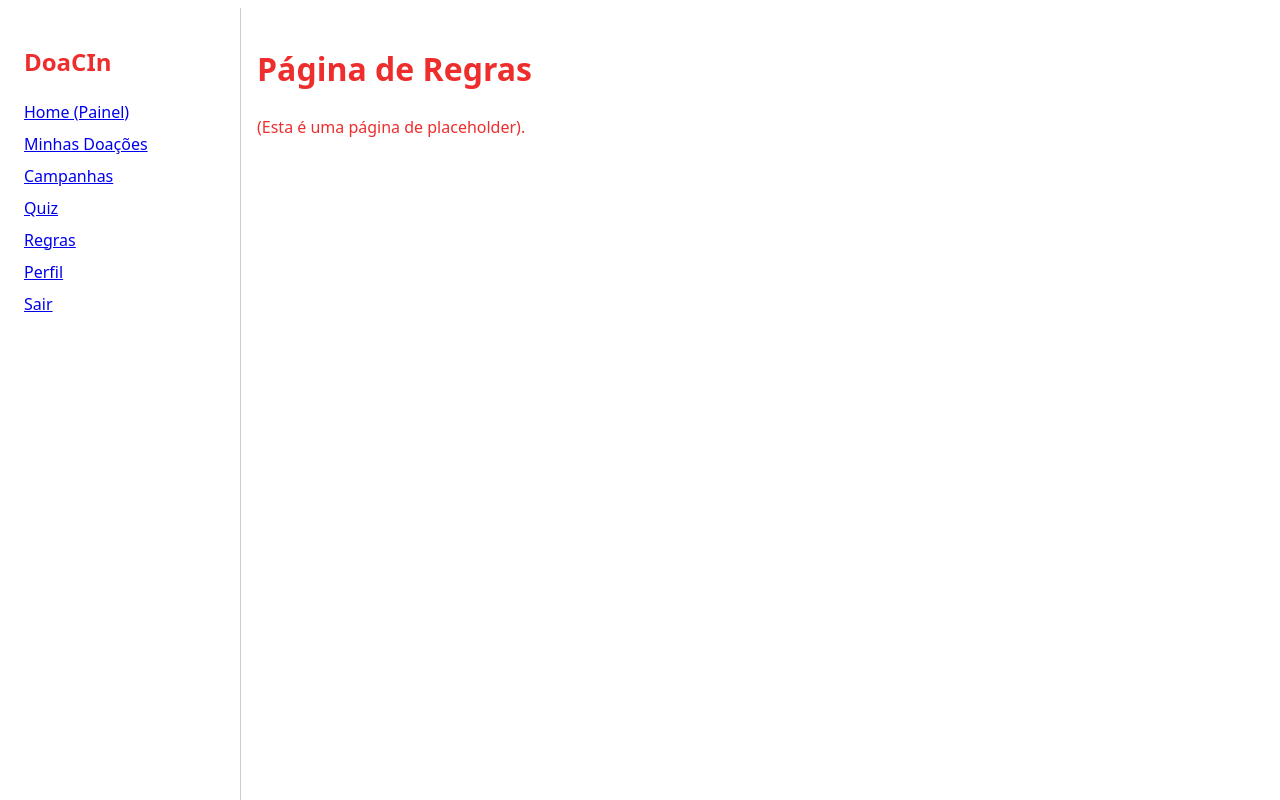
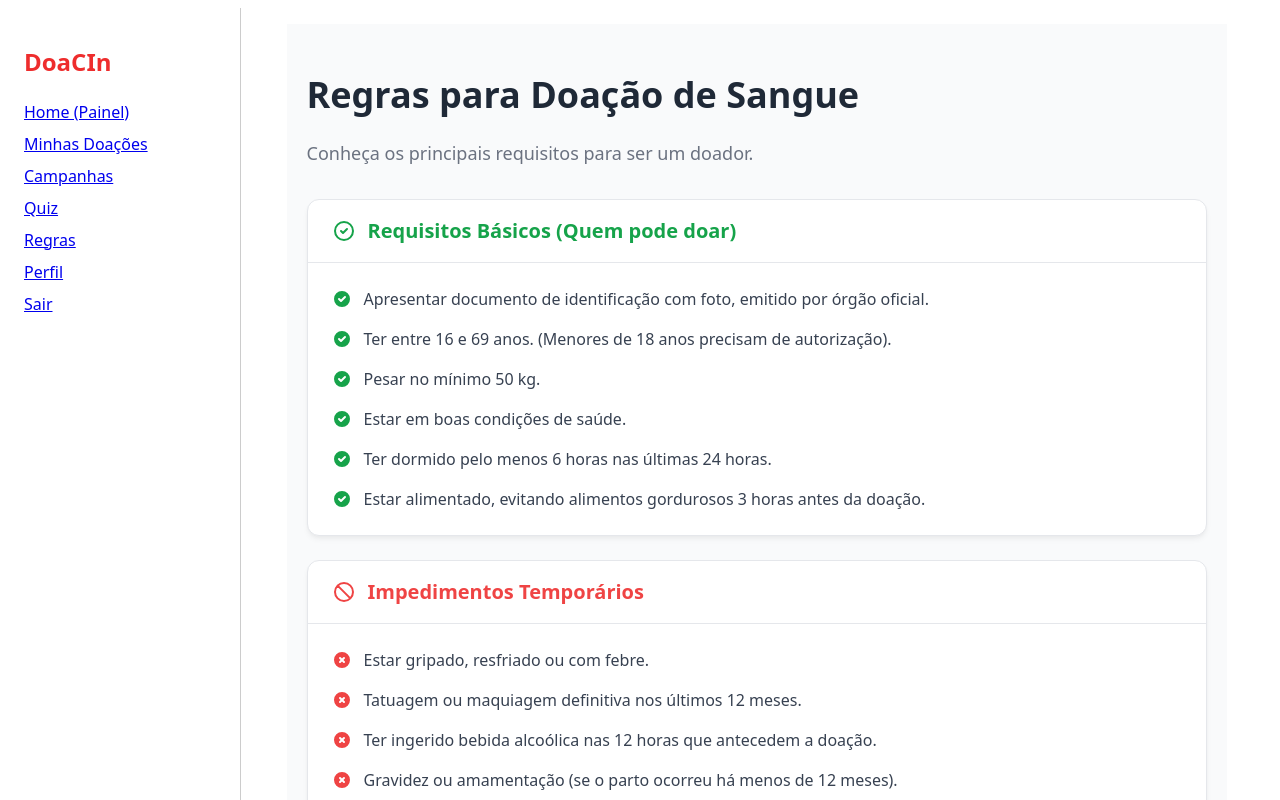
Before and after one commit to luizneto27/DoaCin, a React (Vite) app: page /regras in a window 1280 px wide. Shown: the top 800 px of the page. Built offline with nearby package versions, Linux system fonts and the light colour scheme.

Commit message:
correções + rulespage

```diff
--- a/src/components/DonationCooldown.jsx
+++ b/src/components/DonationCooldown.jsx
@@ -32,7 +32,7 @@ function DonationCooldown({
 
   // 0. Verifica se o perfil está completo
   const age = getAge(birthDate);
-  const isWeightOk = weight && weight >= 50;
+  const isWeightOk = weight != null && weight >= 50;
   const isGenderSet = genero === 'M' || genero === 'F';
 
   if (!isWeightOk || !birthDate || !isGenderSet) {
@@ -63,7 +63,7 @@ function DonationCooldown({
           Atualmente, você está fora dessa faixa etária.
         </p>
       </div>
-    )
+    );
   }
 
   // 2. Caso: Sem doações (Novo usuário elegível)
--- a/src/pages/HomePage.jsx
+++ b/src/pages/HomePage.jsx
@@ -2,10 +2,10 @@ import React, { useEffect, useState } from "react";
 import StatCard from "../components/StatCard.jsx";
 import QRCode from "../components/QRCode.jsx";
 import { useDashboard } from "../context/DashboardContext.jsx";
-import { authFetch } from "../../services/api.js";
+import { authFetch } from "../../services/api";
 import DonationCooldown from "../components/DonationCooldown.jsx"; // 1. Importar
 
-//calcular tempo parqa a prox doacao (FUNÇÃO REMOVIDA, pois a lógica agora está no DonationCooldown)
+//calcular tempo para a prox doacao (FUNÇÃO REMOVIDA, pois a lógica agora está no DonationCooldown)
 // function getNextDonationDate(dateString) {
 // ...
 // }
@@ -23,7 +23,7 @@ function HomePage() {
         parsedData = JSON.parse(saved);
         setDashboardData(parsedData);
         // Considera carregado se tiver os dados, mas revalida se estiverem incompletos
-        if (parsedData.genero !== null && parsedData.weight !== null && parsedData.birthDate !== null) {
+        if (parsedData.genero != null && parsedData.weight != null && parsedData.birthDate != null) {
           setLoading(false);
         } else {
           // Força a busca se os dados essenciais para o cooldown estiverem faltando
@@ -63,7 +63,7 @@ function HomePage() {
 
   // 4. Indicador de loading ATUALIZADO
   // Espera até que tenhamos os dados buscados (ou do cache) para carregar
-  if (loading && dashboardData.genero === null) { // Verifica um dado que vem da API
+  if (loading && dashboardData.genero == null) { // Verifica um dado que vem da API
     //indicador de loading
     return <div>Carregando painel...</div>;
   }
--- a/src/pages/RulesPage.jsx
+++ b/src/pages/RulesPage.jsx
@@ -1,19 +1,207 @@
-// Página de conteúdo estático.
-// ● Pode ser implementada com componentes de "Accordion" ou "Collapse" (MUI, ou
-// customizados) para as seções "Requisitos Básicos", "Impedimentos Temporários", etc.
-// ● Os dados podem estar "hardcoded" no componente React ou virem de um JSON
-// estático.
+import React from 'react';
+
+/**
+ * Componente interno para renderizar um item da lista de regras.
+ * Ele usa um ícone (SVG) e o texto.
+ */
+const RuleItem = ({ text, iconType = 'check' }) => {
+  const icons = {
+    check: (
+      <svg style={styles.iconCheck} xmlns="http://www.w3.org/2000/svg" viewBox="0 0 20 20" fill="currentColor">
+        <path fillRule="evenodd" d="M10 18a8 8 0 100-16 8 8 0 000 16zm3.707-9.293a1 1 0 00-1.414-1.414L9 10.586 7.707 9.293a1 1 0 00-1.414 1.414l2 2a1 1 0 001.414 0l4-4z" clipRule="evenodd" />
+      </svg>
+    ),
+    block: (
+       <svg style={styles.iconBlock} xmlns="http://www.w3.org/2000/svg" viewBox="0 0 20 20" fill="currentColor">
+        <path fillRule="evenodd" d="M10 18a8 8 0 100-16 8 8 0 000 16zM8.707 7.293a1 1 0 00-1.414 1.414L8.586 10l-1.293 1.293a1 1 0 101.414 1.414L10 11.414l1.293 1.293a1 1 0 001.414-1.414L11.414 10l1.293-1.293a1 1 0 00-1.414-1.414L10 8.586 8.707 7.293z" clipRule="evenodd" />
+      </svg>
+    )
+  };
+
+  return (
+    <li style={styles.listItem}>
+      {icons[iconType]}
+      <span style={styles.listText}>{text}</span>
+    </li>
+  );
+};
+
+/**
+ * Componente interno para renderizar uma seção (cartão) de regras.
+ */
+const RuleSection = ({ title, icon, children, titleColor }) => {
+  return (
+    <div style={styles.sectionCard}>
+      <h2 style={{...styles.sectionTitle, color: titleColor}}>
+        {icon}
+        {title}
+      </h2>
+      <ul style={styles.list}>
+        {children}
+      </ul>
+    </div>
+  );
+};
+
+// --- Ícones SVG para os Títulos das Seções ---
+const IconCheckCircle = () => (
+  <svg style={styles.titleIcon} xmlns="http://www.w3.org/2000/svg" fill="none" viewBox="0 0 24 24" stroke="currentColor">
+    <path strokeLinecap="round" strokeLinejoin="round" strokeWidth={2} d="M9 12l2 2 4-4m6 2a9 9 0 11-18 0 9 9 0 0118 0z" />
+  </svg>
+);
+
+const IconBlockCircle = () => (
+  <svg style={styles.titleIcon} xmlns="http://www.w3.org/2000/svg" fill="none" viewBox="0 0 24 24" stroke="currentColor">
+     <path strokeLinecap="round" strokeLinejoin="round" strokeWidth={2} d="M18.364 18.364A9 9 0 005.636 5.636m12.728 12.728A9 9 0 015.636 5.636m12.728 12.728L5.636 5.636" />
+  </svg>
+);
 
 
-import React from 'react';
+// --- Página Principal de Regras ---
 
 function RulesPage() {
+  // Conteúdo extraído das capturas de tela
+  const requisitosBasicos = [
+    "Apresentar documento de identificação com foto, emitido por órgão oficial.",
+    "Ter entre 16 e 69 anos. (Menores de 18 anos precisam de autorização).",
+    "Pesar no mínimo 50 kg.",
+    "Estar em boas condições de saúde.",
+    "Ter dormido pelo menos 6 horas nas últimas 24 horas.",
+    "Estar alimentado, evitando alimentos gordurosos 3 horas antes da doação."
+  ];
+
+  const impedimentosTemporarios = [
+    "Estar gripado, resfriado ou com febre.",
+    "Tatuagem ou maquiagem definitiva nos últimos 12 meses.",
+    "Ter ingerido bebida alcoólica nas 12 horas que antecedem a doação.",
+    "Gravidez ou amamentação (se o parto ocorreu há menos de 12 meses).",
+    "Ter feito extração dentária ou tratamento de canal nos últimos 7 dias."
+  ];
+
+  const impedimentosDefinitivos = [
+    "Ter tido hepatite após os 11 anos de idade.",
+    "Ter contraído malária.",
+    "Evidência clínica ou laboratorial de doenças como Hepatites B e C, AIDS, ou doenças associadas ao vírus HTLV I e II.",
+    "Uso de drogas ilícitas injetáveis."
+  ];
+
   return (
-    <div>
-      <h1>Página de Regras</h1>
-      <p>(Esta é uma página de placeholder).</p>
+    <div style={styles.pageContainer}>
+      <h1 style={styles.header}>Regras para Doação de Sangue</h1>
+      <p style={styles.subHeader}>
+        Conheça os principais requisitos para ser um doador.
+      </p>
+
+      {/* Seção: Requisitos Básicos */}
+      <RuleSection
+        title="Requisitos Básicos (Quem pode doar)"
+        icon={<IconCheckCircle />}
+        titleColor="#16a34a" // Verde
+      >
+        {requisitosBasicos.map((rule, index) => (
+          <RuleItem key={index} text={rule} iconType="check" />
+        ))}
+      </RuleSection>
+
+      {/* Seção: Impedimentos Temporários */}
+      <RuleSection
+        title="Impedimentos Temporários"
+        icon={<IconBlockCircle />}
+        titleColor="#ef4444" // Vermelho
+      >
+        {impedimentosTemporarios.map((rule, index) => (
+          <RuleItem key={index} text={rule} iconType="block" />
+        ))}
+      </RuleSection>
+
+      {/* Seção: Impedimentos Definitivos */}
+       <RuleSection
+        title="Impedimentos Definitivos"
+        icon={<IconBlockCircle />}
+        titleColor="#ef4444" // Vermelho
+      >
+        {impedimentosDefinitivos.map((rule, index) => (
+          <RuleItem key={index} text={rule} iconType="block" />
+        ))}
+      </RuleSection>
+
     </div>
   );
 }
 
+// Estilos CSS-in-JS para o componente
+const styles = {
+  pageContainer: {
+    maxWidth: '900px',
+    margin: '0 auto',
+    padding: '20px',
+    fontFamily: 'system-ui, Avenir, Helvetica, Arial, sans-serif',
+    color: '#374151', // Tom de cinza mais escuro
+    background: '#f9fafb', // Fundo levemente acinzentado
+  },
+  header: {
+    fontSize: '2.25rem', // 36px
+    fontWeight: '700',
+    color: '#1f2937', // Cinza bem escuro
+    textAlign: 'left',
+    marginBottom: '8px',
+  },
+  subHeader: {
+    fontSize: '1.125rem', // 18px
+    color: '#6b7280', // Cinza médio
+    textAlign: 'left',
+    marginBottom: '32px',
+  },
+  sectionCard: {
+    backgroundColor: '#ffffff',
+    border: '1px solid #e5e7eb',
+    borderRadius: '12px',
+    marginBottom: '24px',
+    overflow: 'hidden',
+    boxShadow: '0 4px 6px -1px rgba(0, 0, 0, 0.05), 0 2px 4px -1px rgba(0, 0, 0, 0.03)',
+  },
+  sectionTitle: {
+    display: 'flex',
+    alignItems: 'center',
+    fontSize: '1.25rem', // 20px
+    fontWeight: '600',
+    padding: '16px 24px',
+    borderBottom: '1px solid #e5e7eb',
+    margin: 0,
+  },
+  titleIcon: {
+    width: '24px',
+    height: '24px',
+    marginRight: '12px',
+  },
+  list: {
+    padding: '16px 24px',
+    margin: 0,
+    listStyle: 'none',
+  },
+  listItem: {
+    display: 'flex',
+    alignItems: 'center',
+    fontSize: '1rem', // 16px
+    color: '#374151',
+    padding: '8px 0',
+  },
+  listText: {
+    marginLeft: '12px',
+    lineHeight: '1.5',
+  },
+  iconCheck: {
+    width: '20px',
+    height: '20px',
+    color: '#16a34a', // Verde
+    flexShrink: 0,
+  },
+  iconBlock: {
+    width: '20px',
+    height: '20px',
+    color: '#ef4444', // Vermelho
+    flexShrink: 0,
+  },
+};
+
 export default RulesPage;
```
Also changed, not shown: routes/controllers/dashboardController.js (+9 -4 lines).
